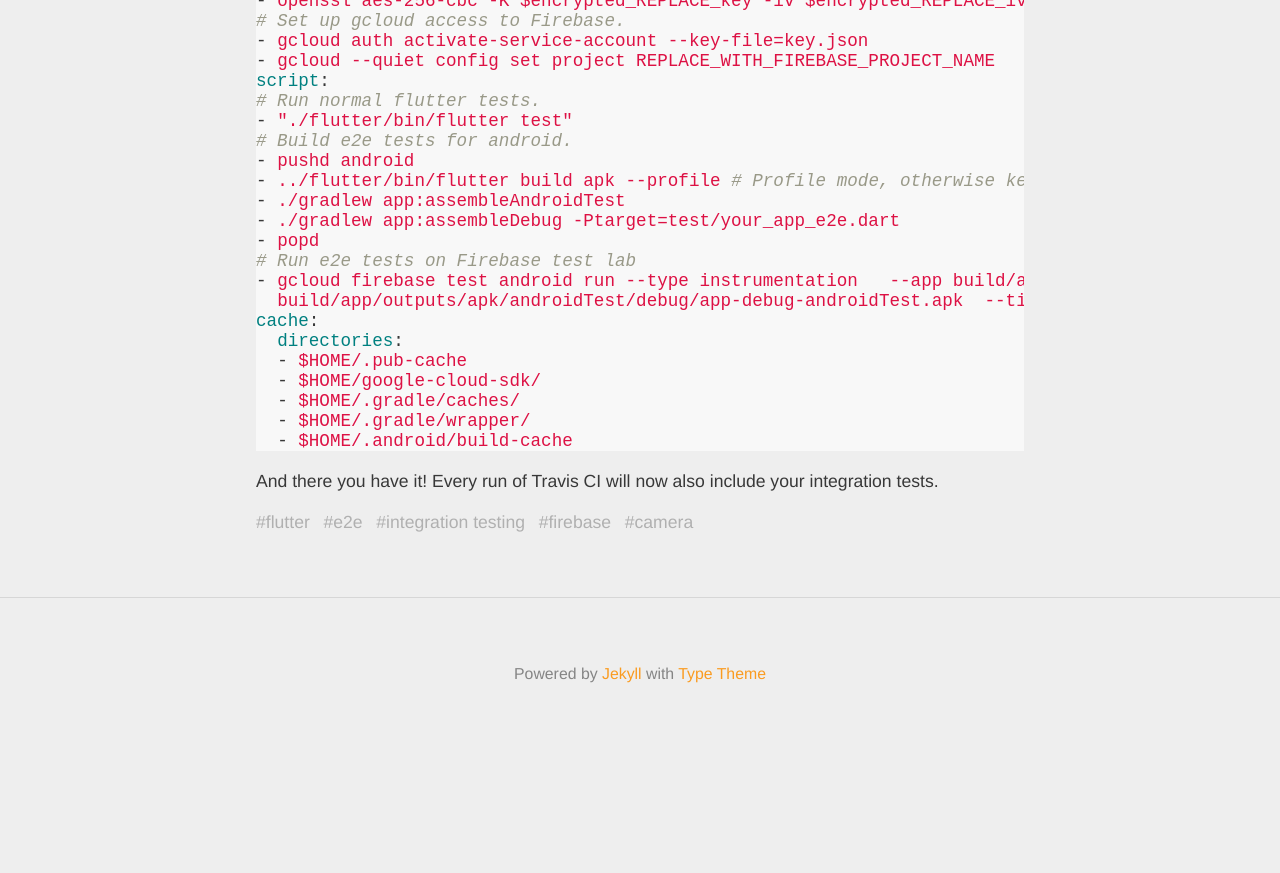
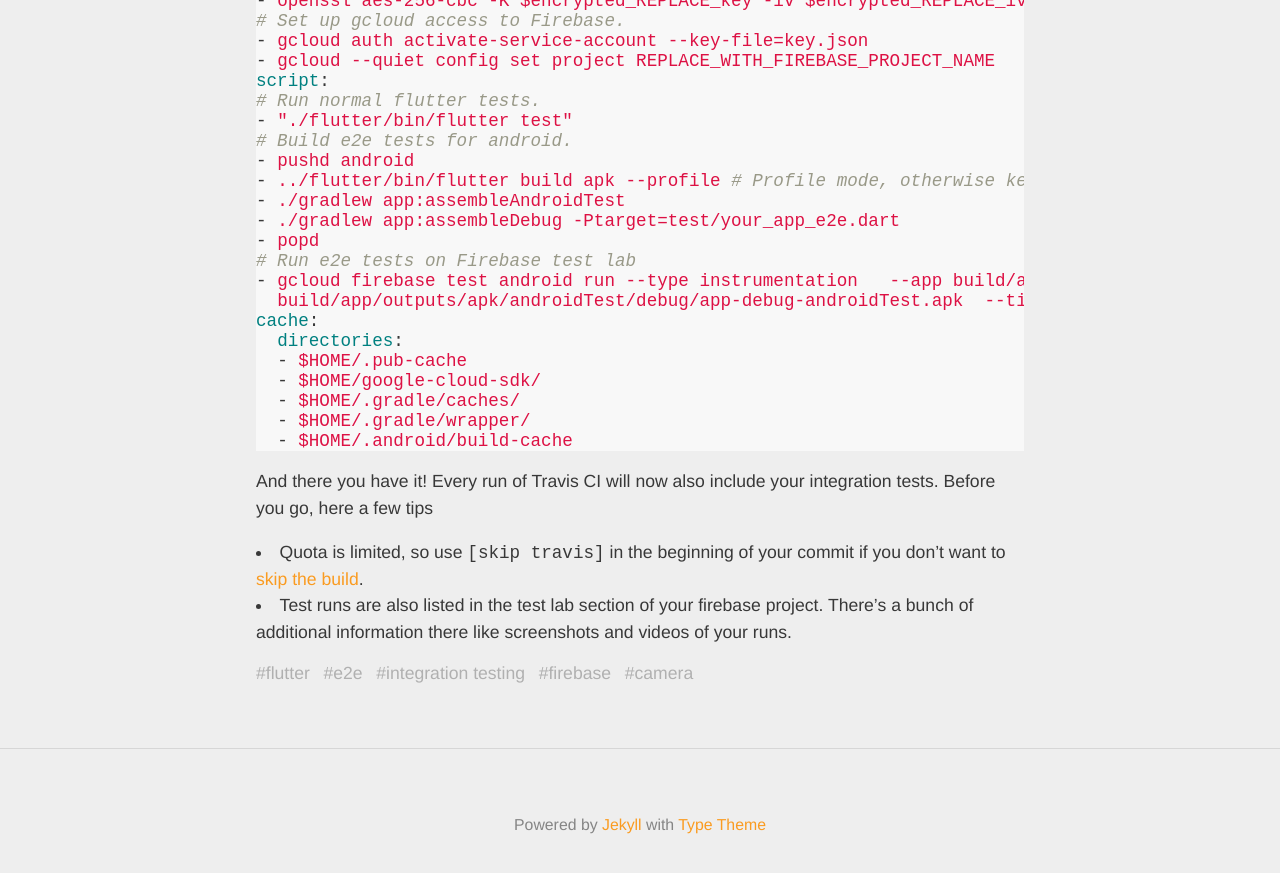
Before and after one commit to panmari/panmari.github.io, a Jekyll site: the page built from _posts/2020-08-07-flutter-e2e-travis-ci.md, in a window 1280 px wide and 900 px high, scrolled down 2569 px. Shown: the top 873 px of the window. Built offline with Jekyll 4.4.1, drawn with Linux system fonts in a browser that asks for light colours; nearby versions of some CDN libraries; some web fonts are replaced; before the commit the page ends 3319 px from its top, so only the background shows below that.

Commit message:
Adding appendix with some more tips.
Things I figured out after using this for some weeks.

````diff
--- a/_posts/2020-08-07-flutter-e2e-travis-ci.md
+++ b/_posts/2020-08-07-flutter-e2e-travis-ci.md
@@ -111,4 +111,7 @@ cache:
   - $HOME/.android/build-cache
 ```
 
-And there you have it! Every run of Travis CI will now also include your integration tests.
+And there you have it! Every run of Travis CI will now also include your integration tests. Before you go, here a few tips
+
+* Quota is limited, so use `[skip travis]` in the beginning of your commit if you don't want to [skip the build](https://docs.travis-ci.com/user/customizing-the-build#skipping-a-build).
+* Test runs are also listed in the test lab section of your firebase project. There's a bunch of additional information there like screenshots and videos of your runs.
````
